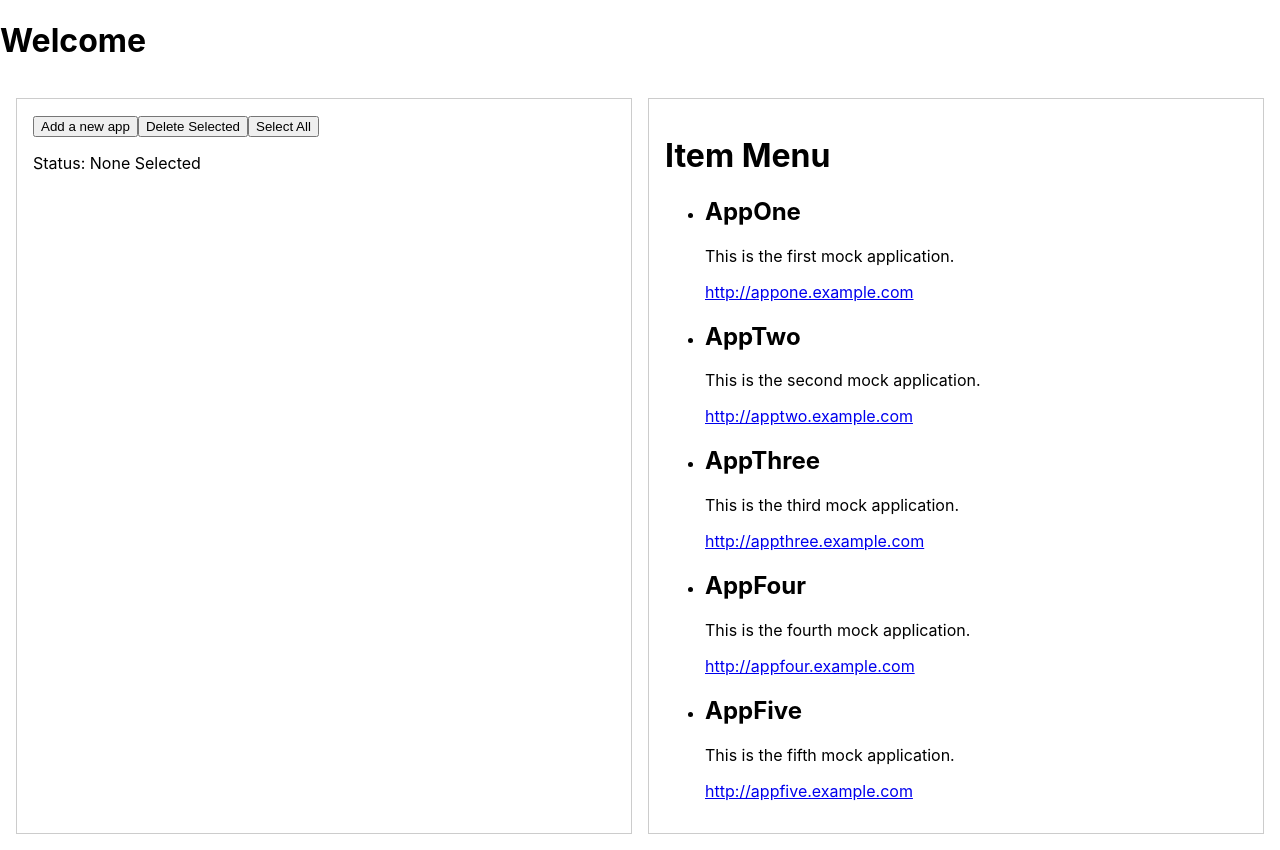
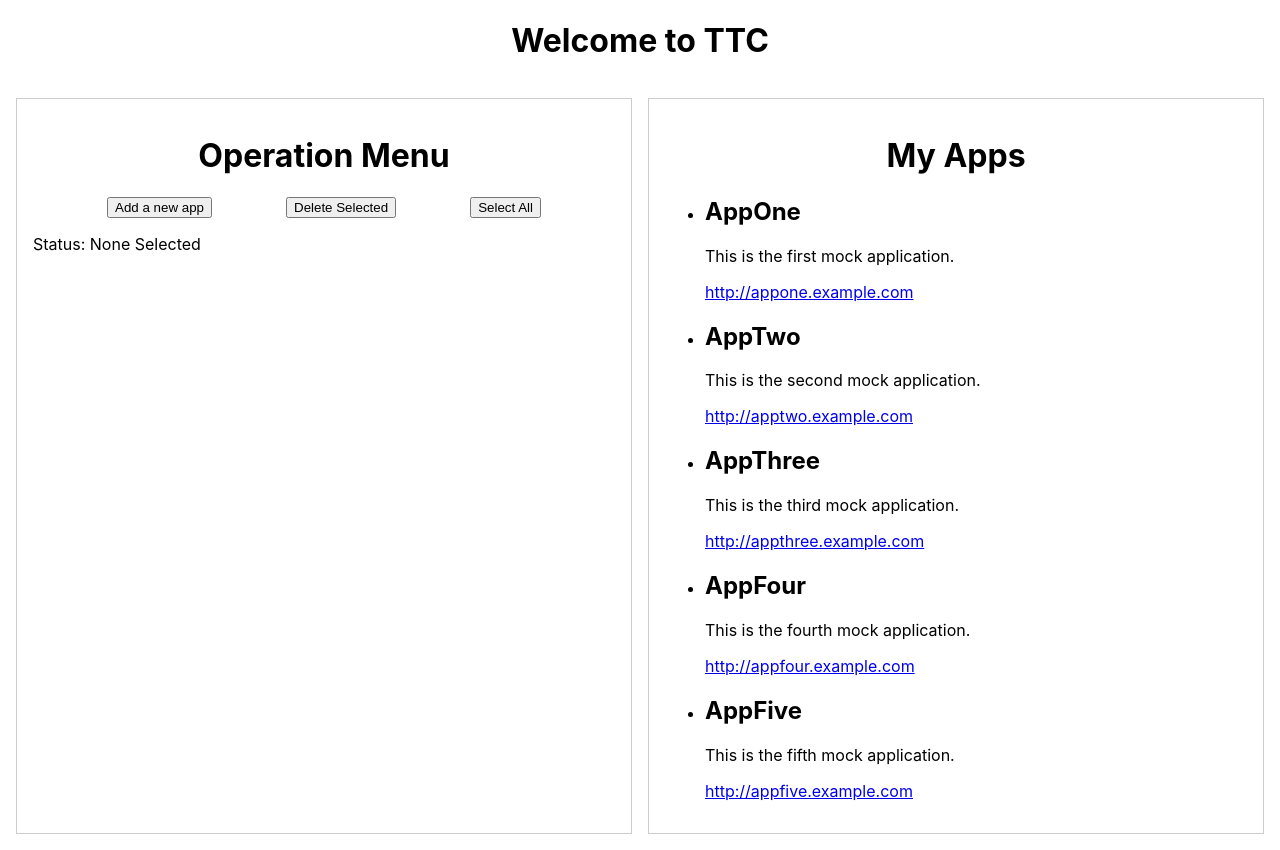
Before and after one commit to lelyu/ttc, a React (Create React App) app: page / in a window 1280 px wide. Built offline with nearby package versions, Linux system fonts and the light colour scheme.

Commit message:
mvp update

```diff
--- a/src/App.css
+++ b/src/App.css
@@ -1,8 +1,12 @@
 .App {
-	display: flex; /* Use flex layout */
-	flex-direction: row; /* Place items side by side in a row */
-	gap: 1rem; /* Optional spacing between columns */
-	padding: 1rem; /* Optional padding around the container */
+	display: flex;
+	flex-direction: row;
+	gap: 1rem;
+	padding: 1rem;
+}
+
+h1 {
+	text-align: center;
 }
 
 .operation-menu {
--- a/src/App.js
+++ b/src/App.js
@@ -9,7 +9,7 @@ function App() {
 	console.log(mockData)
 	return (
 		<>
-			<h1>Welcome</h1>
+			<h1>Welcome to TTC</h1>
 			<div className="App">
 				<div className="operation-menu">
 					<OperationMenu />
--- a/src/components/item_menu.js
+++ b/src/components/item_menu.js
@@ -3,7 +3,7 @@ import React from "react"
 const ItemMenu = ({ data }) => {
 	return (
 		<>
-			<h1>Item Menu</h1>
+			<h1>My Apps</h1>
 			<ul>
 				{data.map((item, index) => (
 					<li key={index}>
--- a/src/components/operation_menu.js
+++ b/src/components/operation_menu.js
@@ -1,5 +1,5 @@
 import React, { useState } from "react"
-
+import "../styles/OperationMenu.css"
 const OperationMenu = () => {
 	const [status, setStatus] = useState("None Selected")
 
@@ -8,12 +8,15 @@ const OperationMenu = () => {
 	const handleReset = () => setStatus("Select All")
 
 	return (
-		<div>
-			<button onClick={handleStart}>Add a new app</button>
-			<button onClick={handleStop}>Delete Selected</button>
-			<button onClick={handleReset}>Select All</button>
+		<>
+			<h1>Operation Menu</h1>
+			<div className="button-group">
+				<button onClick={handleStart}>Add a new app</button>
+				<button onClick={handleStop}>Delete Selected</button>
+				<button onClick={handleReset}>Select All</button>
+			</div>
 			<p>Status: {status}</p>
-		</div>
+		</>
 	)
 }
 
--- /dev/null
+++ b/src/styles/OperationMenu.css
@@ -0,0 +1,6 @@
+.button-group {
+	display: flex;
+	flex-direction: row;
+	justify-content: space-evenly;
+	margin-top: 10px;
+}
```
Also changed, not shown: src/styles/ItemMenu.css (added).
